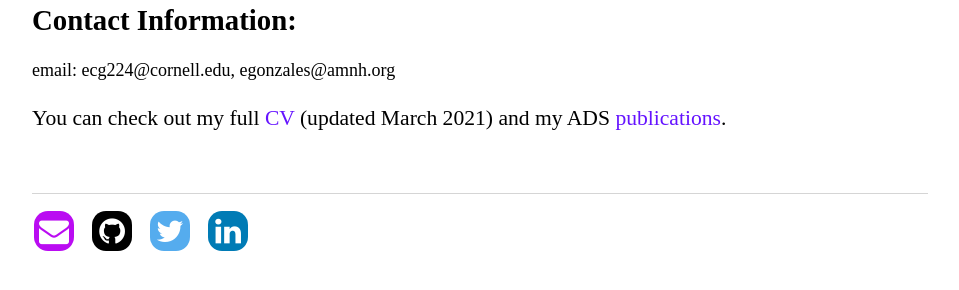
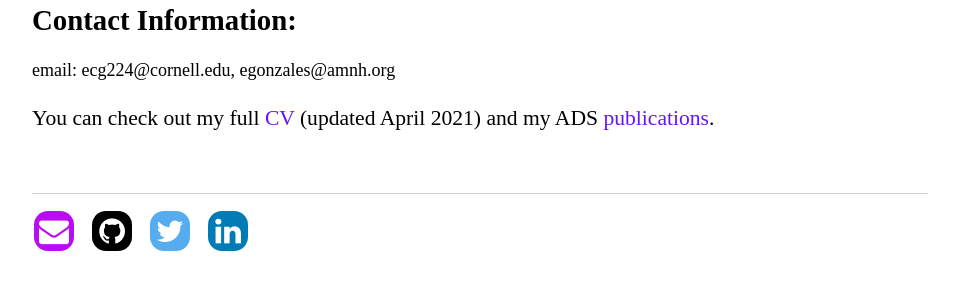
Before and after one commit to ECGonzales/ECGonzales.github.io, a Jekyll site: the page built from CV/index.html, in a window 1280 px wide. Shown: the part 353-643 px from the top of the page, without its empty margins (160-1119 px from the left). Built offline with Jekyll 4.4.1, drawn with Linux system fonts in a browser that asks for light colours.

Commit message:
Update index.html

```diff
--- a/CV/index.html
+++ b/CV/index.html
@@ -13,7 +13,7 @@
 		<!-- <p>phone: 212-213-7633 </br> UPDATE this?-->
 		email: ecg224@cornell.edu, egonzales@amnh.org</p>
 
-		<p> You can check out my full <a href="http:/ECGonzales.github.io/CV/CV_EileenGonzales_March2021.pdf" class="download" title="Download CV as PDF">CV</a> (updated March 2021) and my ADS <a href="https://ui.adsabs.harvard.edu/#search/q=orcid%3A0000-0003-4636-6676&sort=date%20desc%2C%20bibcode%20desc&p_=0">publications</a>.</p>
+		<p> You can check out my full <a href="http:/ECGonzales.github.io/CV/CV_EileenGonzales.pdf" class="download" title="Download CV as PDF">CV</a> (updated April 2021) and my ADS <a href="https://ui.adsabs.harvard.edu/#search/q=orcid%3A0000-0003-4636-6676&sort=date%20desc%2C%20bibcode%20desc&p_=0">publications</a>.</p>
 
 
 	</div>
```
